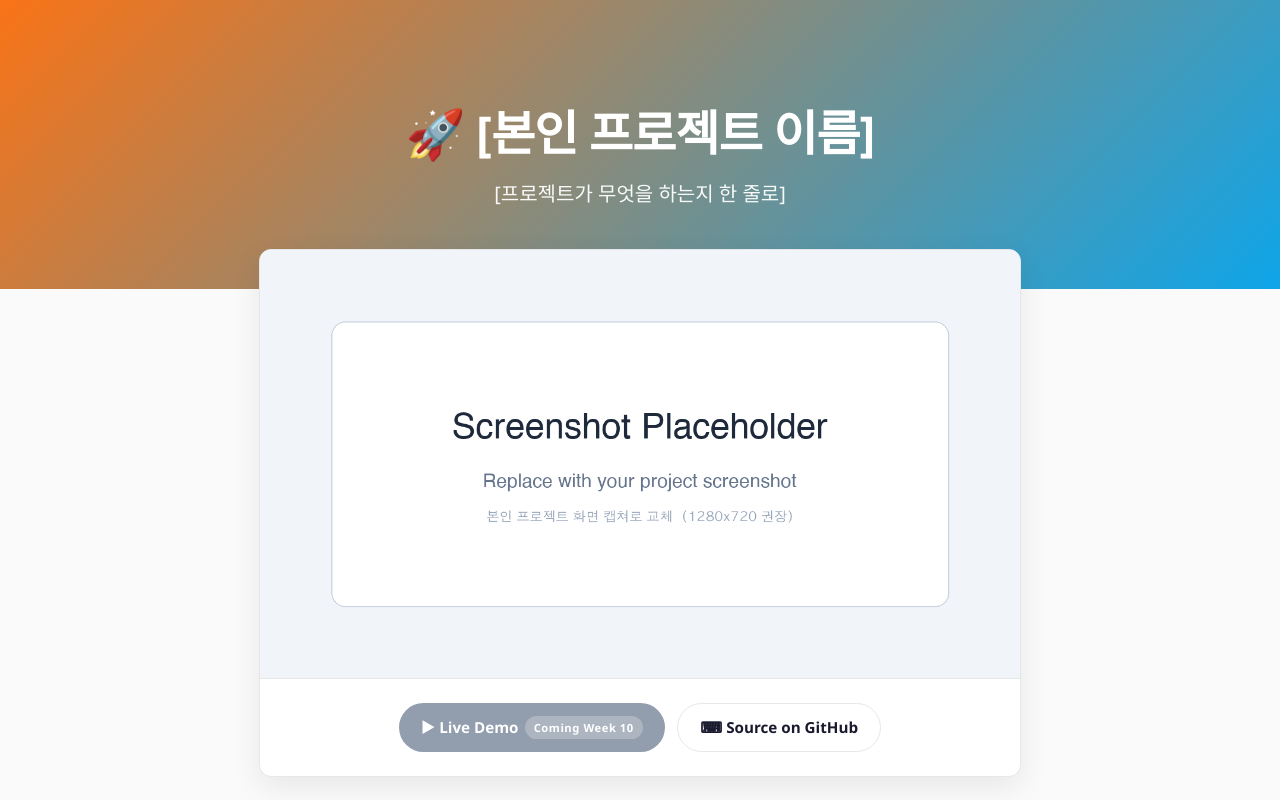
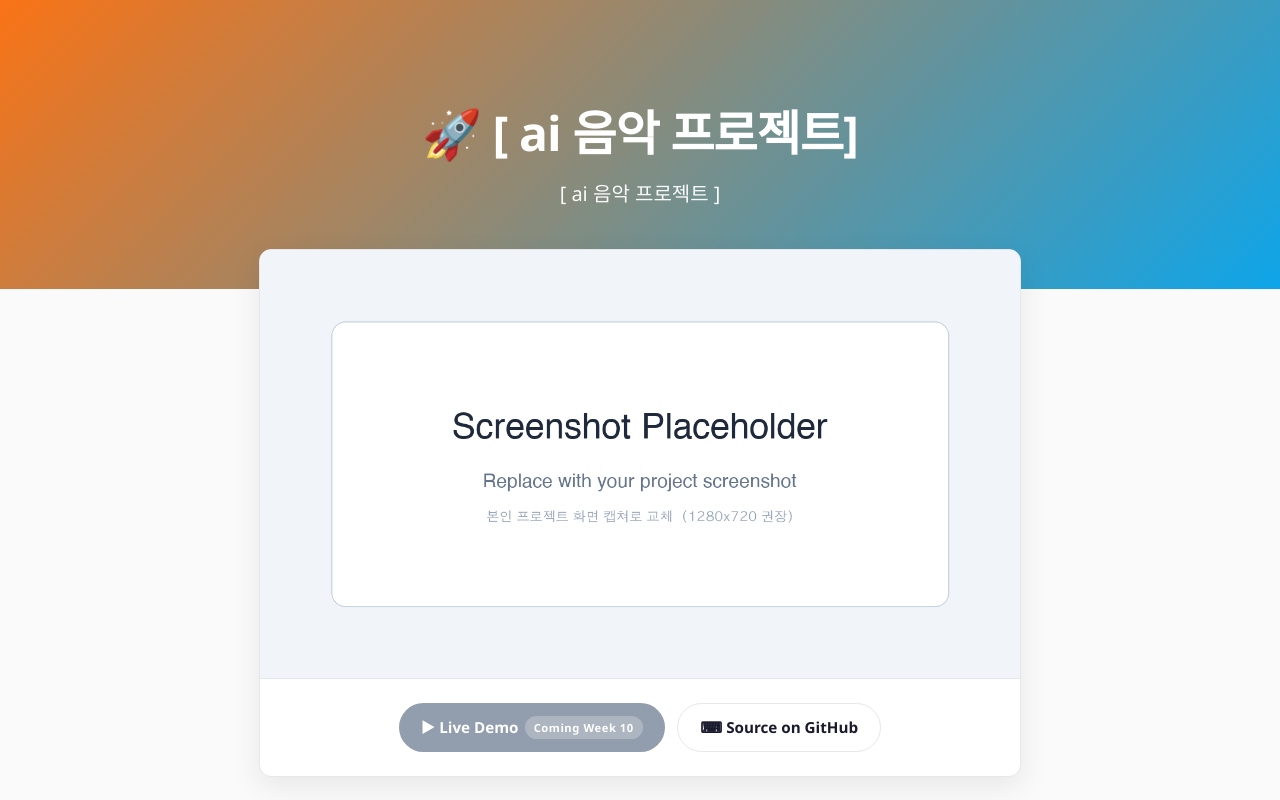
Before and after one commit to aaa0034213/aiweb2026, a plain HTML site: page index.html in a window 1280 px wide. Shown: the top 800 px of the page. Drawn offline with Linux system fonts and the light colour scheme.

Commit message:
Update index.html

```diff
--- a/index.html
+++ b/index.html
@@ -4,8 +4,8 @@
   <meta charset="UTF-8" />
   <meta name="viewport" content="width=device-width, initial-scale=1.0" />
   <!-- ⬇⬇⬇ 본인 정보로 교체 ⬇⬇⬇ -->
-  <title>🚀 [본인 프로젝트 이름 11] — by &lt;유휘경 ID&gt;</title>
-  <meta name="description" content="[본인 프로젝트 한 줄 설명]" />
+  <title>🚀 [ ai 음악 프로젝트 ] — by &lt;유휘경 ID&gt;</title>
+  <meta name="description" content="[ai 음악 관련된 내용들]" />
   <!-- ⬆⬆⬆ 본인 정보로 교체 ⬆⬆⬆ -->
   <link rel="stylesheet" href="style.css" />
 </head>
@@ -15,8 +15,8 @@
   <header class="hero">
     <div class="container">
       <!-- ⬇⬇⬇ 본인 프로젝트로 교체 (예: "🍱 칼로리카운터") ⬇⬇⬇ -->
-      <h1>🚀 [본인 프로젝트 이름]</h1>
-      <p class="tagline">[프로젝트가 무엇을 하는지 한 줄로]</p>
+      <h1>🚀 [ ai 음악 프로젝트]</h1>
+      <p class="tagline">[ ai 음악 프로젝트 ]</p>
       <!-- ⬆⬆⬆ 본인 프로젝트로 교체 ⬆⬆⬆ -->
     </div>
   </header>
```
